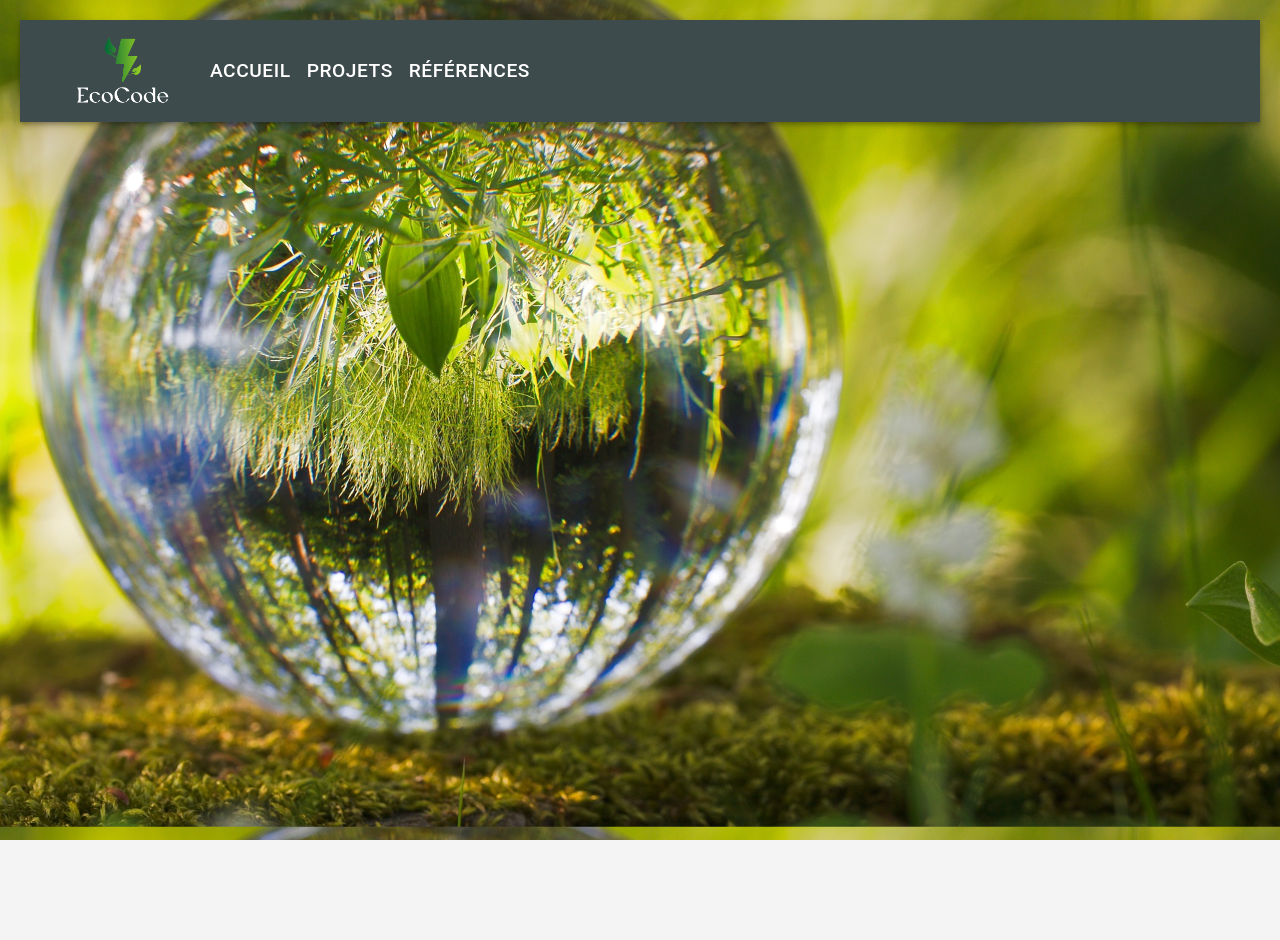
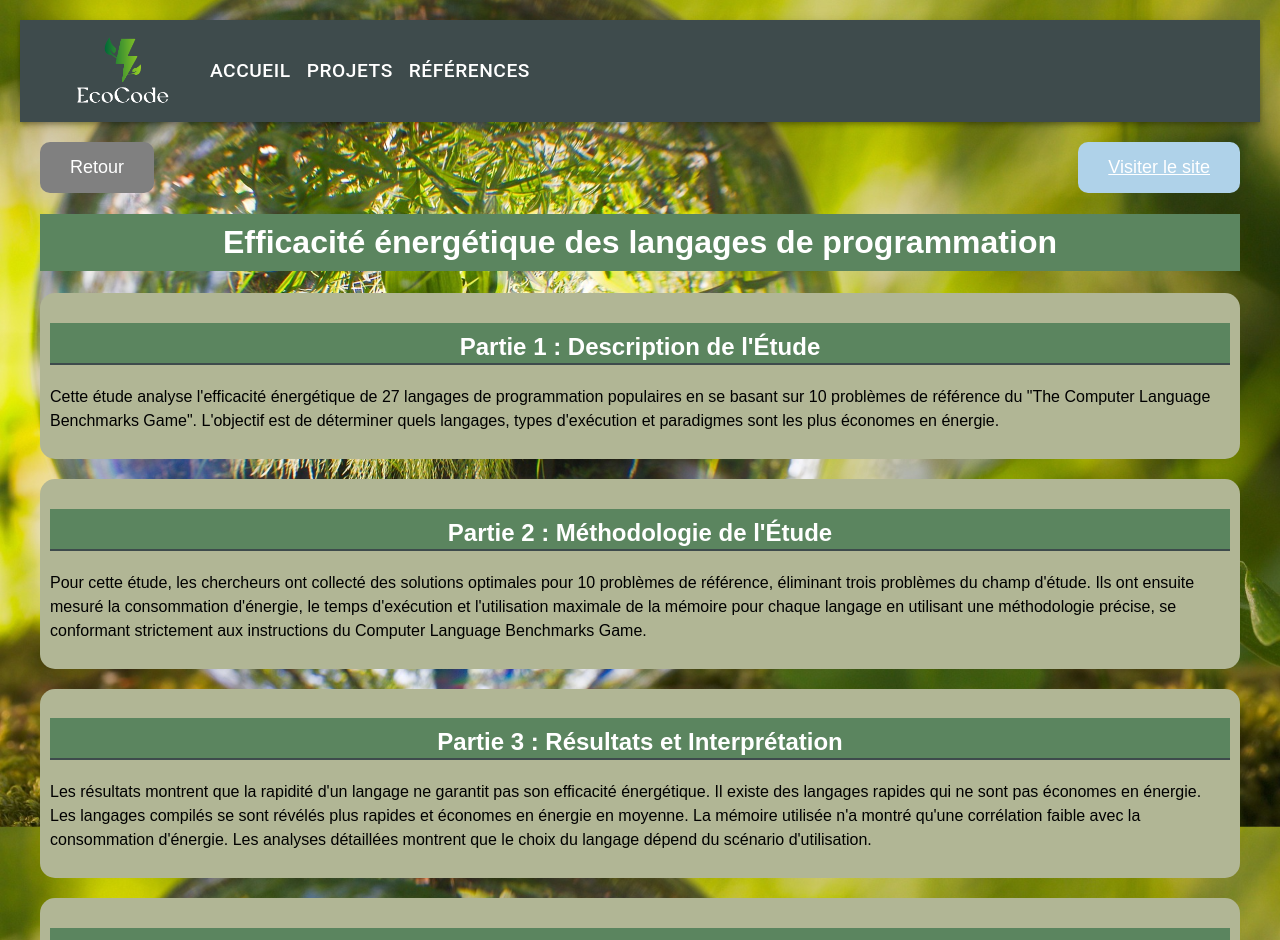
Before and after one commit to EdwardDominique/Green-IT, a React (Create React App) app in the folder Front end/front-end/: page /reference7 in a window 1280 px wide. Shown: the top 940 px of the page. Before the commit the page ends 840 px from the top, so only its background shows below. Built offline with nearby package versions, Linux system fonts and the light colour scheme.

Commit message:
rajout reference 7

```diff
--- a/Front end/front-end/src/App.js
+++ b/Front end/front-end/src/App.js
@@ -10,6 +10,7 @@ import Reference3 from './pages/references/Reference3';
 import Reference4 from './pages/references/Reference4';
 import Reference5 from './pages/references/Reference5';
 import Reference6 from './pages/references/Reference6';
+import Reference7 from './pages/references/Reference7';
 
 function App() {
   return (
@@ -26,6 +27,7 @@ function App() {
           <Route path="reference4" element={<Reference4 />} />
           <Route path="reference5" element={<Reference5 />} />
           <Route path="reference6" element={<Reference6 />} />
+          <Route path="reference7" element={<Reference7 />} />
         </Routes>
       </div>
     </Router>
--- a/Front end/front-end/src/pages/ReferencesPage.js
+++ b/Front end/front-end/src/pages/ReferencesPage.js
@@ -6,6 +6,7 @@ import ref3Image from '../pictures/ref3.png';
 import ref4Image from '../pictures/ref4.jpg';
 import ref5Image from '../pictures/ref5.png';
 import ref6Image from '../pictures/ref6.png';
+import ref7Image from '../pictures/ref7.png';
 
 function Reference() {
     const references = [
@@ -45,6 +46,12 @@ function Reference() {
             description: "Le Green IT et l'IA sont deux domaines en pleine expansion qui ont un impact significatif sur notre environnement. Bien que l'IA puisse contribuer à l'augmentation des émissions de gaz à effet de serre, elle peut également être utilisée pour aider à la transition écologique. Le concept de Green IA, qui vise à rendre l'IA plus durable, est une initiative prometteuse dans ce sens.",
             auteur: 'Henrique MARTINS'
         },
+        {
+            titre: 'Efficacité énergétique des langages de programmation',
+            imgSrc: ref7Image,
+            description: "Dans cet article informatif, nous explorons le domaine du Green IT et son impact sur l'efficacité énergétique des langages de programmation. À travers une étude détaillée portant sur 27 langages populaires, nous découvrons ceux qui se distinguent en matière de durabilité. De la méthodologie aux résultats, nous mettons en lumière l'impact environnemental des choix de langage. En fin de compte, nous tirons des conclusions importantes qui éclairent le rôle du Green IT dans l'industrie de la programmation pour un avenir plus respectueux de l'environnement.",
+            auteur: 'Bassidiki HAIDARA'
+        },
 
     ];
 
--- /dev/null
+++ b/Front end/front-end/src/pages/references/Reference7.js
@@ -0,0 +1,39 @@
+import React from 'react';
+import { useNavigate } from 'react-router-dom';
+import './Reference.css';
+
+function Reference7() {
+    const navigate = useNavigate();
+
+    const handleBack = () => {
+        navigate(-1); // navigate back by 1 in the history stack
+    };
+
+    return (
+        <div className="article-page">
+            <div className="header-buttons">
+                <button className="back-button" onClick={handleBack}>Retour</button>
+                <a href="https://greenlab.di.uminho.pt/wp-content/uploads/2017/10/sleFinal.pdf" target="_blank" rel="noopener noreferrer" className="site-link-button">Visiter le site</a>
+            </div>
+            <h1>Efficacité énergétique des langages de programmation</h1>
+            <section id="article-section">
+                <h1>Partie 1 : Description de l'Étude</h1>
+                <p>Cette étude analyse l'efficacité énergétique de 27 langages de programmation populaires en se basant sur 10 problèmes de référence du "The Computer Language Benchmarks Game". L'objectif est de déterminer quels langages, types d'exécution et paradigmes sont les plus économes en énergie.</p>
+            </section>
+            <section id="article-section">
+                <h1>Partie 2 : Méthodologie de l'Étude</h1>
+                <p>Pour cette étude, les chercheurs ont collecté des solutions optimales pour 10 problèmes de référence, éliminant trois problèmes du champ d'étude. Ils ont ensuite mesuré la consommation d'énergie, le temps d'exécution et l'utilisation maximale de la mémoire pour chaque langage en utilisant une méthodologie précise, se conformant strictement aux instructions du Computer Language Benchmarks Game.</p>
+            </section>
+            <section id="article-section">
+                <h1>Partie 3 : Résultats et Interprétation</h1>
+                <p>Les résultats montrent que la rapidité d'un langage ne garantit pas son efficacité énergétique. Il existe des langages rapides qui ne sont pas économes en énergie. Les langages compilés se sont révélés plus rapides et économes en énergie en moyenne. La mémoire utilisée n'a montré qu'une corrélation faible avec la consommation d'énergie. Les analyses détaillées montrent que le choix du langage dépend du scénario d'utilisation.</p>
+            </section>
+            <section id="article-section">
+                <h1>Partie 4 : Conclusion</h1>
+                <p>Cette étude apporte des informations essentielles aux développeurs pour prendre des décisions éclairées sur le choix du langage en fonction de leurs besoins d'efficacité énergétique. Elle souligne l'importance de ne pas se fier uniquement à la rapidité d'un langage pour garantir son efficacité énergétique. Les résultats montrent que l'efficacité énergétique est influencée par plusieurs facteurs, y compris le langage, le type d'exécution et le paradigme.</p>
+            </section>
+        </div>
+    );
+}
+
+export default Reference7;
```
Also changed, not shown: Front end/front-end/src/pictures/ref7.png (added).
